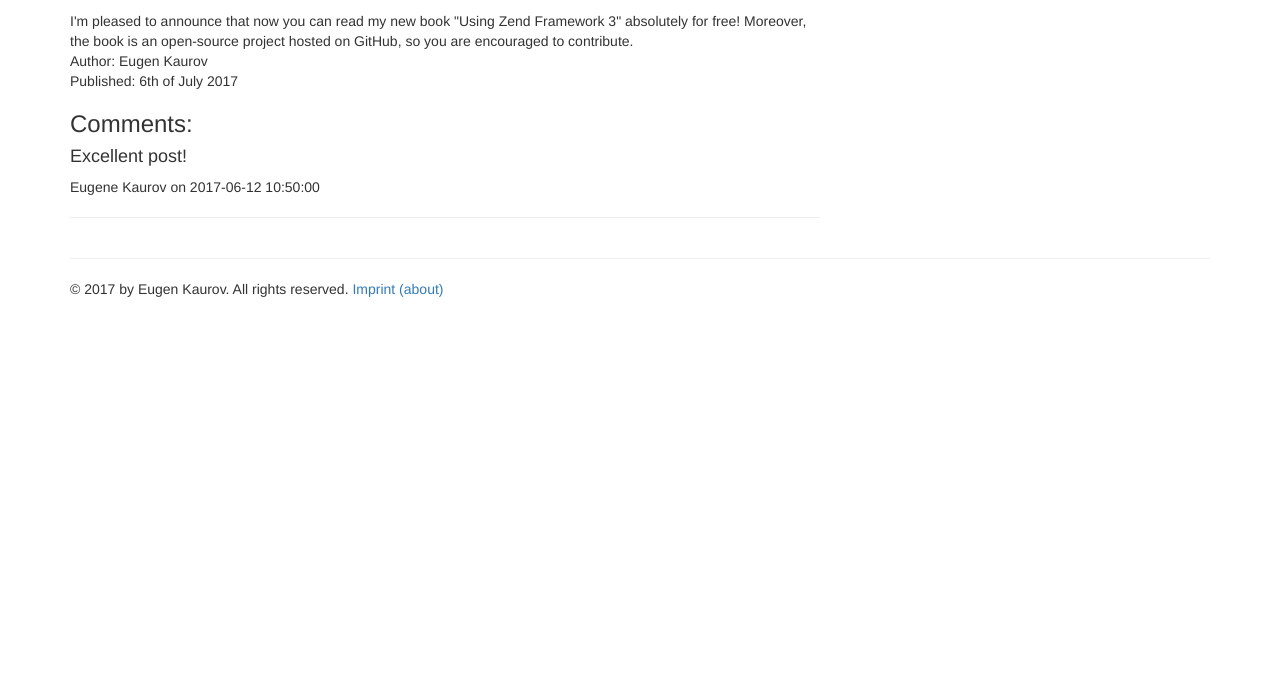
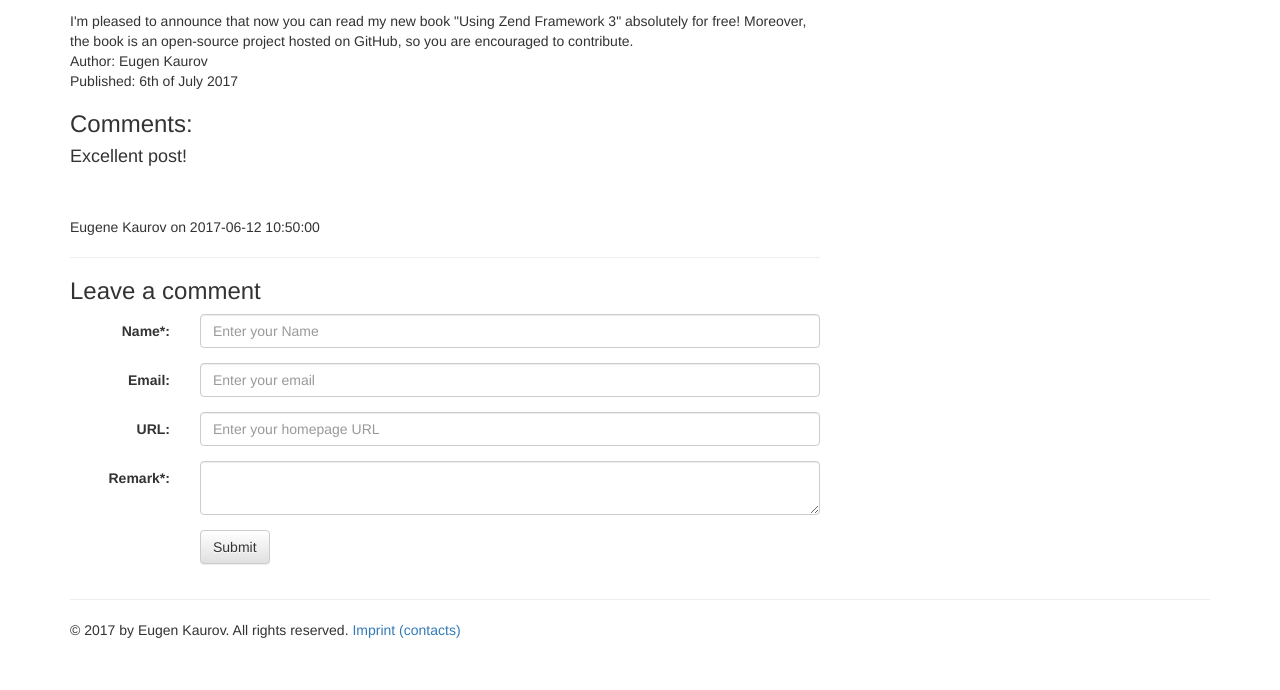
Before and after one commit to kaurov/BlogNoFrameworkMVC, a PHP site: page /?action=post&id=1 in a window 1280 px wide. Shown: the part 245-935 px from the top of the page. Before the commit the page ends 542 px from the top, so only its background shows below. Run offline with PHP 8.4, Linux system fonts and the light colour scheme; data comes from the database, SQL or seed files in the repository; some libraries are stand-ins or nearby versions.

Commit message:
comments adding

```diff
--- a/Application/Controller/BlogController.php
+++ b/Application/Controller/BlogController.php
@@ -56,6 +56,15 @@ class BlogController
 
 
 
+    public function addcommentsubmittedAction($request)
+    {
+        $res = $this->blogManager->addComment($request['name'], $request['content'], $request['post_id'], $request['email'], $request['url']);
+        if ($res) $this->redirectAction("/?action=post&id=".$request['post_id']);
+        else $this->redirectAction("/?action=post&id={$request['post_id']}&error=error");
+    }
+
+
+
     public function redirectAction($route="/")
     {
         header("location: $route");
--- a/Application/Model/BlogManager.php
+++ b/Application/Model/BlogManager.php
@@ -145,10 +145,11 @@ class BlogManager
                     'post_id' => $row['post_id'],
                     'content' => $row['content'],
                     'author' => $row['author'],
+                    'author_url' => $row['author_url'],
+                    'author_email' => $row['author_email'],
                     'date_created' => $row['date_created']
                 );
             }
-            // Free result set
             $result->close();
         }
         else
@@ -171,4 +172,25 @@ class BlogManager
     }
 
 
+
+    public function addComment($name, $content, $post_id, $email="", $url="")
+    {
+        $query =  "INSERT INTO comment
+                            (`post_id`, `content`, `author`, `author_email`, `author_url`) "
+                . "VALUES   ('%d', '%s', '%s', '%s', '%s')";
+        $query = sprintf($query, $this->db->real_escape_string($post_id),
+                                $this->db->real_escape_string($content),
+                                $this->db->real_escape_string($name),
+                                $this->db->real_escape_string($email),
+                                $this->db->real_escape_string($url) );
+        if ($result = $this->db->query($query))
+        {
+            return true;
+        } else
+            die($this->db->error);
+    }
+
+
+
+
 }
--- a/Application/View/Layout/layout.phtml
+++ b/Application/View/Layout/layout.phtml
@@ -107,7 +107,7 @@
         </div>
         <hr>
         <footer>
-            <p>&copy; 2017 by Eugen Kaurov. All rights reserved. <a href="/?action=about">Imprint (about)</a></p>
+            <p>&copy; 2017 by Eugen Kaurov. All rights reserved. <a href="/?action=about">Imprint (contacts)</a></p>
         </footer>
     </div>
 <?php /* = $this->inlineScript() */ ?>
--- a/Application/View/blog/index.phtml
+++ b/Application/View/blog/index.phtml
@@ -36,9 +36,12 @@
                 ?>
                 Published: <?php echo $escapeHtml(date('jS \of F Y', strtotime($postArray['date_created'])));
 
+                /*
                 echo $is_mini_mode ? " | " : "<br />";
                 ?>
-                Tags: <?= $escapeHtml($postArray['tags']); ?>
+                Tags: <?= $escapeHtml($postArray['tags']);
+                */
+                ?>
             </p>
             <?php
             echo $is_mini_mode ? "<hr />" : "";
--- a/Application/View/blog/post.phtml
+++ b/Application/View/blog/post.phtml
@@ -24,7 +24,7 @@
             }
             ?>
             <div class="content">
-                <?= $escapeHtml($postArray['content']);
+                <?= $postArray['content'];
             ?>
             </div>
             <p>
@@ -38,32 +38,52 @@
                 echo $is_mini_mode ? " | " : "<br />";
 
 
-                if(!$is_mini_mode && $postArray['comment'] )
+                if(!$is_mini_mode)
+                {
+
+                    if($postArray['comment'])
                     {
                         echo "<h3>Comments:</h3>";
                         foreach ($postArray['comment'] as $key => $row)
                         {
                             echo "
                             <h4>{$row['content']}</h4>
-                        {$row['author']} on
+                            {$row['author_email']}
+                            <br />{$row['author_url']}
+                            <br />{$row['author']} on
                             {$row['date_created']}";
                             echo "<hr />";
                         }
+                    }
 
-                    /*
+
                     ?>
-                    <h3>Add Comment</h3>
-                    <form action="/?action=addpostsubmitted" class="form-horizontal"  method="post">
+                    <h3>Leave a comment</h3>
+                    <form action="/?action=addcommentsubmitted" class="form-horizontal"  method="post">
                       <div class="form-group">
-                        <label class="control-label col-sm-2" for="title">Title:</label>
+                        <label class="control-label col-sm-2" for="name">Name*:</label>
                         <div class="col-sm-10">
-                          <input type="text" class="form-control" id="title" name="title" placeholder="Enter Title">
+                          <input type="text" class="form-control" id="name" name="name" placeholder="Enter your Name" required="true">
                         </div>
                       </div>
                       <div class="form-group">
-                        <label class="control-label col-sm-2" for="content">Content:</label>
+                        <label class="control-label col-sm-2" for="email">Email:</label>
+                        <div class="col-sm-10">
+                          <input type="email" class="form-control" id="email" name="email" placeholder="Enter your email">
+                        </div>
+                      </div>
+                      <div class="form-group">
+                        <label class="control-label col-sm-2" for="url">URL:</label>
+                        <div class="col-sm-10">
+                          <input type="url" class="form-control" id="url" name="url" placeholder="Enter your homepage URL">
+                        </div>
+                      </div>
+
+                      <div class="form-group">
+                        <label class="control-label col-sm-2" for="content">Remark*:</label>
                         <div class="col-sm-10">
                           <textarea class="form-control" id="content" name="content" width="120"></textarea>
+                          <input type="hidden" class="form-control" id="post_id" name="post_id" value="<?=$postArray['id']?>">
                         </div>
                       </div>
 
@@ -75,7 +95,7 @@
                       </div>
                     </form>
                     <?php
-                    */
+
 
                 }
                 ?>
--- a/data/schema.mysql.sql
+++ b/data/schema.mysql.sql
@@ -27,6 +27,8 @@ CREATE TABLE `comment` (
   `post_id` int(11) NOT NULL,     -- Post ID this comment belongs to
   `content` text NOT NULL,        -- Text
   `author` varchar(128) NOT NULL, -- Author's name who created the comment
+  `author_url` varchar(128) DEFAULT NULL, -- Author's URL of homepage
+  `author_email` varchar(128) DEFAULT NULL, -- Author's email
   `date_created` DATETIME DEFAULT   CURRENT_TIMESTAMP -- Creation date
 ) ENGINE=InnoDB DEFAULT CHARSET=utf8 COMMENT='utf8_general_ci';
 
--- a/public/index.php
+++ b/public/index.php
@@ -37,7 +37,7 @@ if (isset($_GET['action']))
 
         case 'addcommentsubmitted':
             $controller_name = 'BlogController';
-            $action = 'addcommentAction';
+            $action = 'addcommentsubmittedAction';
             break;
 
         case 'login':
```
Lines whose indentation alone changed are shown as unchanged.
